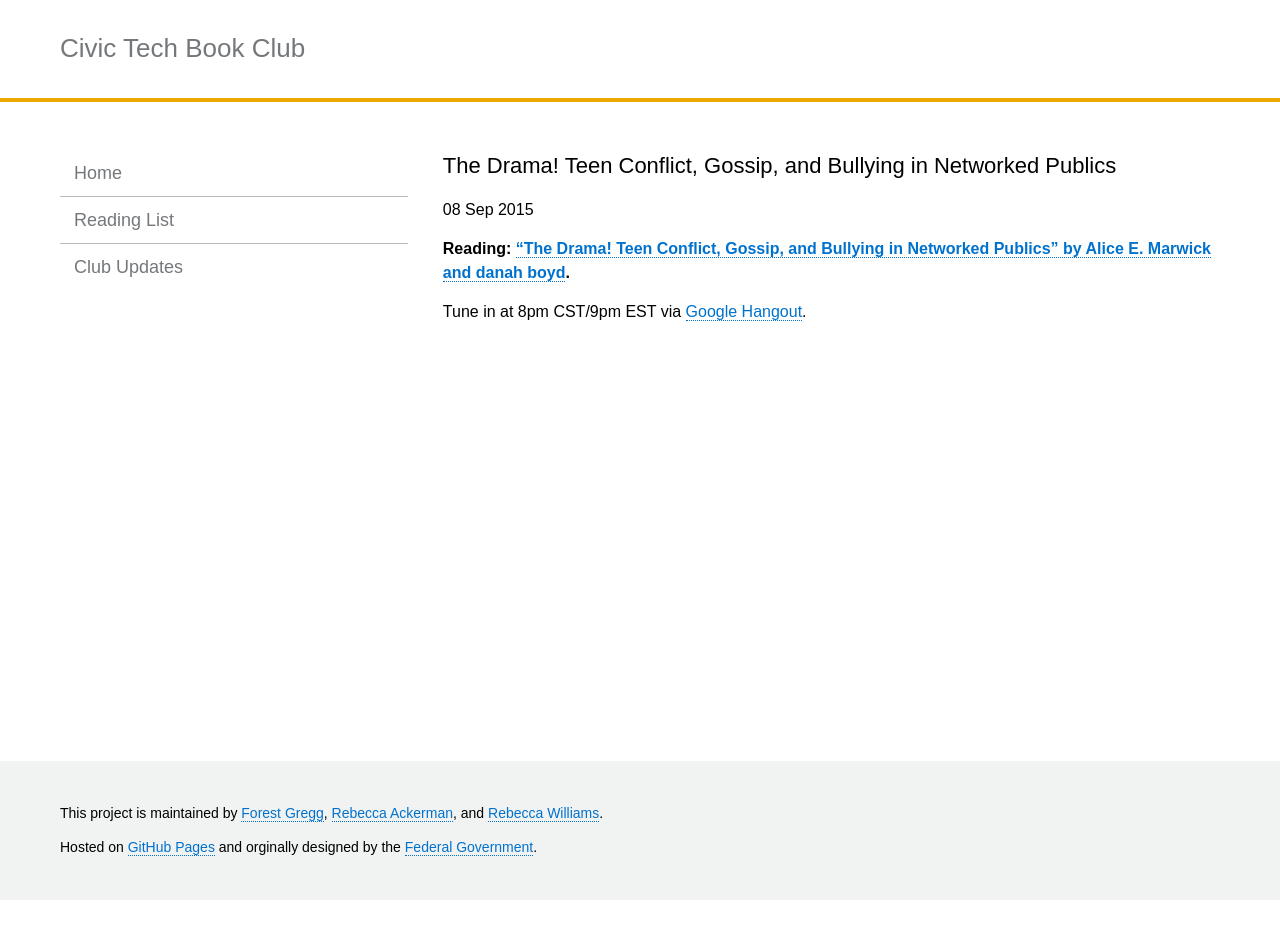
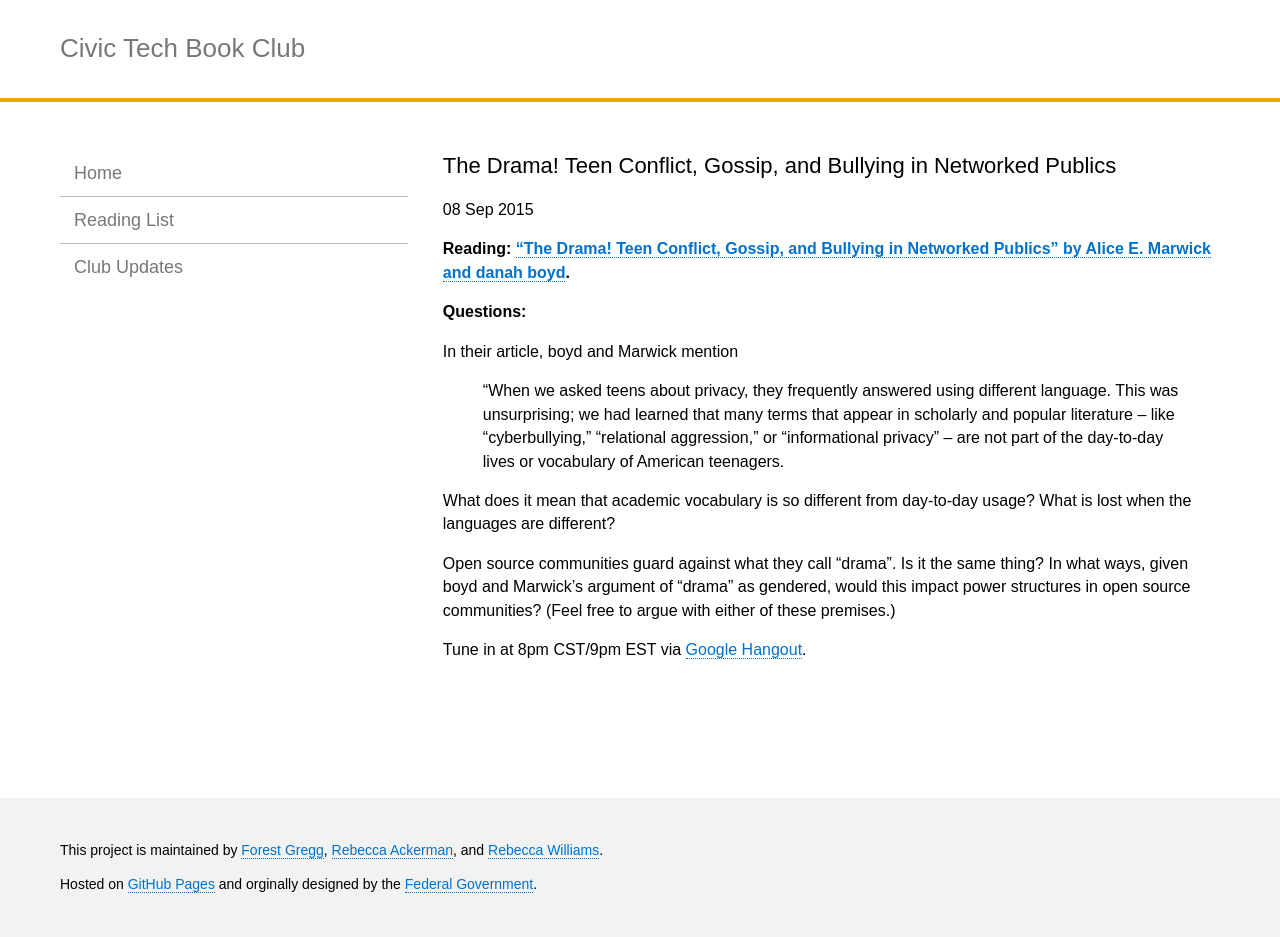
Before and after one commit to rebeccawilliams/bookclub, a Jekyll site: the page built from _posts/2015-09-07-the-drama.md, in a window 1280 px wide. Built offline with Jekyll 4.4.1, drawn with Linux system fonts in a browser that asks for light colours; before the commit the page ends 900 px from its top, so only the background shows below that.

Commit message:
Adding discussion questions to current reading page

```diff
--- a/_posts/2015-09-07-the-drama.md
+++ b/_posts/2015-09-07-the-drama.md
@@ -7,4 +7,14 @@ categories: jekyll update
 
 **Reading: ["The Drama! Teen Conflict, Gossip, and Bullying in Networked Publics" by Alice E. Marwick and danah boyd](http://papers.ssrn.com/sol3/papers.cfm?abstract_id=1926349).**
 
+**Questions:**
+
+In their article, boyd and Marwick mention
+
+> "When we asked teens about privacy, they frequently answered using different language. This was unsurprising; we had learned that many terms that appear in scholarly and popular literature – like “cyberbullying,” “relational aggression,” or “informational privacy” – are not part of the day-to-day lives or vocabulary of American teenagers.
+
+What does it mean that academic vocabulary is so different from day-to-day usage? What is lost when the languages are different?
+
+Open source communities guard against what they call "drama". Is it the same thing? In what ways, given boyd and Marwick's argument of "drama" as gendered, would this impact power structures in open source communities? (Feel free to argue with either of these premises.)
+
 Tune in at 8pm CST/9pm EST via [Google Hangout](https://plus.google.com/hangouts/_/calendar/d2lsbGlhbXMucmViZWNjYUBnbWFpbC5jb20.3rape5qhrj7cq1udps0qb27jkk?authuser=0).
```
